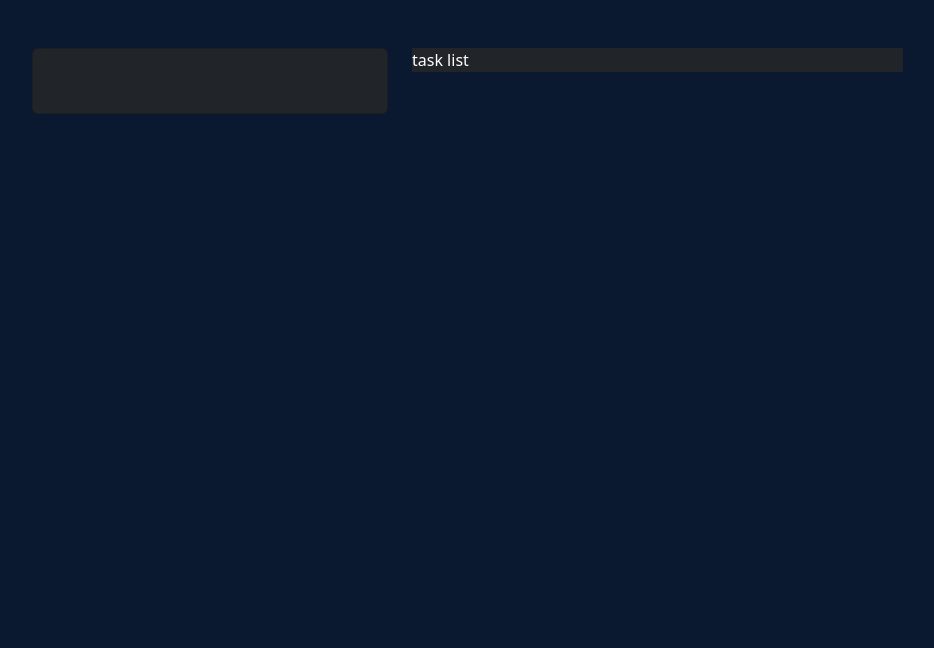
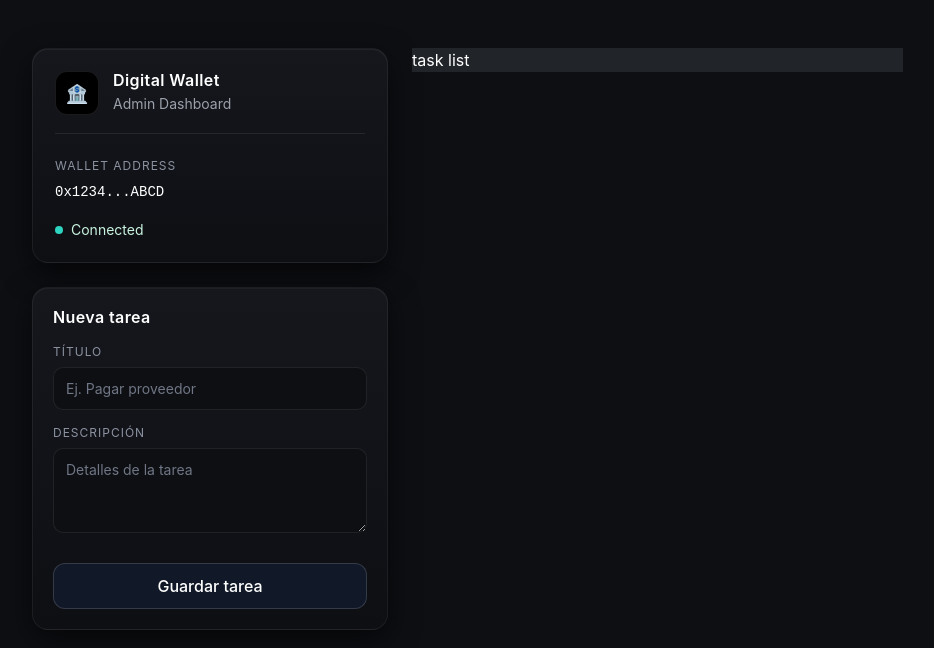
Before and after one commit to Isabelopez02/Tareas---WEB3, a website: page client/index.html in a window 1280 px wide. Shown: the whole page, without its empty margins (50-984 px from the left). Drawn offline with nearby package versions, Linux system fonts and the light colour scheme.

Commit message:
avanze del html

```diff
--- a/bs-config.json
+++ b/bs-config.json
@@ -1,7 +1,8 @@
 {
     "server": {
         "baseDir": [
-            "./client"
+            "./client",
+            "./build/contracts"
         ],
 
         "routes":{
--- a/client/app.js
+++ b/client/app.js
@@ -0,0 +1,24 @@
+App = {
+    init: () => {
+        console.log('cargando')
+        App.loadEthereum()
+    },
+
+    loadEthereum: async() =>{
+        if (window.ethereum){
+            App.web3Provider = window.ethereum
+            await window.ethereum.request({ method:'eth_requestAccounts' })
+        }else{
+            console.log('Esto no es Ethereum')
+        }
+    },
+
+    loadContract : async()=> {
+        const res = await fetch(TaskContract.json)
+        const contratos = await res.json
+
+        console.log('No entherum')
+    }
+}
+
+App.init()
--- a/client/index.html
+++ b/client/index.html
@@ -11,10 +11,46 @@
     <div class="container py-5">
       <div class="row">
         <div class="col-md-4">
-          <div class="card bg-dark">
-            <h1>Dapp</h1>
-            <h6 class="text-muted"></h6>
+          <div class="wallet-bank">
+            <div class="wallet-bank-header">
+              <div class="wallet-bank-icon">🏦</div>
+
+              <div>
+                <h6 class="wallet-bank-title">Digital Wallet</h6>
+                <small class="wallet-bank-subtitle">Admin Dashboard</small>
+              </div>
+            </div>
+
+            <div class="wallet-bank-divider"></div>
+
+            <div class="wallet-bank-info">
+              <span class="wallet-bank-label">Wallet Address</span>
+              <div class="wallet-bank-address">0x1234...ABCD</div>
+            </div>
+
+            <div class="wallet-bank-footer">
+              <span class="wallet-bank-status">
+                <span class="wallet-bank-dot"></span>
+                Connected
+              </span>
+            </div>
           </div>
+
+          <form class="task-form-bank">
+            <h6 class="task-form-title">Nueva tarea</h6>
+
+            <div class="task-form-group">
+              <label>Título</label>
+              <input type="text" placeholder="Ej. Pagar proveedor" />
+            </div>
+
+            <div class="task-form-group">
+              <label>Descripción</label>
+              <textarea rows="3" placeholder="Detalles de la tarea"></textarea>
+            </div>
+
+            <button type="submit" class="task-form-btn">Guardar tarea</button>
+          </form>
         </div>
         <div class="col">
           <div class="col-md-8 bg-dark">task list</div>
@@ -22,4 +58,6 @@
       </div>
     </div>
   </body>
+
+  <script src="./app.js"></script>
 </html>
--- a/client/main.css
+++ b/client/main.css
@@ -1,4 +1,166 @@
-body{
-    background: #0a192f;
-    color: white;
+body {
+  background: #0e0f13;
+  color: #ffffff;
+  font-family: 'Inter', system-ui, sans-serif;
 }
+
+/* Wallet Card */
+.wallet-bank {
+  background: linear-gradient(180deg, #15171d, #0e0f13);
+  border-radius: 16px;
+  margin-bottom:  24px;
+  padding: 22px;
+  border: 1px solid rgba(255,255,255,0.06);
+  box-shadow:
+    0 10px 30px rgba(0,0,0,0.6),
+    inset 0 1px 0 rgba(255,255,255,0.05);
+}
+
+/* Header */
+.wallet-bank-header {
+  display: flex;
+  align-items: center;
+  gap: 14px;
+}
+
+.wallet-bank-icon {
+  width: 44px;
+  height: 44px;
+  border-radius: 12px;
+  background: #000;
+  border: 1px solid rgba(255,255,255,0.1);
+  display: flex;
+  align-items: center;
+  justify-content: center;
+  font-size: 18px;
+  color: #fff;
+}
+
+/* Titles */
+.wallet-bank-title {
+  margin: 0;
+  font-weight: 600;
+  letter-spacing: 0.4px;
+}
+
+.wallet-bank-subtitle {
+  color: #9ba0aa;
+}
+
+/* Divider */
+.wallet-bank-divider {
+  height: 1px;
+  background: rgba(255,255,255,0.08);
+  margin: 18px 0;
+}
+
+/* Info */
+.wallet-bank-label {
+  font-size: 12px;
+  color: #8c92a0;
+  text-transform: uppercase;
+  letter-spacing: 1px;
+}
+
+.wallet-bank-address {
+  margin-top: 6px;
+  font-family: monospace;
+  font-size: 14px;
+  color: #ffffff;
+}
+
+/* Footer */
+.wallet-bank-footer {
+  margin-top: 16px;
+  display: flex;
+  justify-content: flex-start;
+}
+
+.wallet-bank-status {
+  display: flex;
+  align-items: center;
+  gap: 8px;
+  font-size: 14px;
+  color: #c9f3df;
+}
+
+.wallet-bank-dot {
+  width: 8px;
+  height: 8px;
+  background: #2dd4bf;
+  border-radius: 50%;
+}
+
+.task-form-bank {
+  background: linear-gradient(180deg, #15171d, #0e0f13);
+  border-radius: 16px;
+  padding: 20px;
+  border: 1px solid rgba(255,255,255,0.06);
+  box-shadow:
+    0 10px 30px rgba(0,0,0,0.6),
+    inset 0 1px 0 rgba(255,255,255,0.04);
+}
+
+/* Title */
+.task-form-title {
+  margin-bottom: 16px;
+  font-weight: 600;
+  letter-spacing: 0.4px;
+}
+
+/* Groups */
+.task-form-group {
+  margin-bottom: 14px;
+}
+
+.task-form-group label {
+  display: block;
+  font-size: 12px;
+  color: #8c92a0;
+  text-transform: uppercase;
+  letter-spacing: 1px;
+  margin-bottom: 6px;
+}
+
+/* Inputs */
+.task-form-group input,
+.task-form-group textarea {
+  width: 100%;
+  background: #0e0f13;
+  border: 1px solid rgba(255,255,255,0.08);
+  border-radius: 10px;
+  padding: 10px 12px;
+  color: #ffffff;
+  font-size: 14px;
+  transition: border 0.2s ease, box-shadow 0.2s ease;
+}
+
+.task-form-group input::placeholder,
+.task-form-group textarea::placeholder {
+  color: #6f7685;
+}
+
+.task-form-group input:focus,
+.task-form-group textarea:focus {
+  outline: none;
+  border-color: #2dd4bf;
+  box-shadow: 0 0 0 2px rgba(45,212,191,0.15);
+}
+
+/* Button */
+.task-form-btn {
+  width: 100%;
+  margin-top: 10px;
+  background: #111827;
+  color: #ffffff;
+  border: 1px solid rgba(255,255,255,0.15);
+  border-radius: 12px;
+  padding: 10px;
+  font-weight: 500;
+  transition: background 0.2s ease, box-shadow 0.2s ease;
+}
+
+.task-form-btn:hover {
+  background: #1f2937;
+  box-shadow: 0 0 10px rgba(255,255,255,0.15);
+}
```
